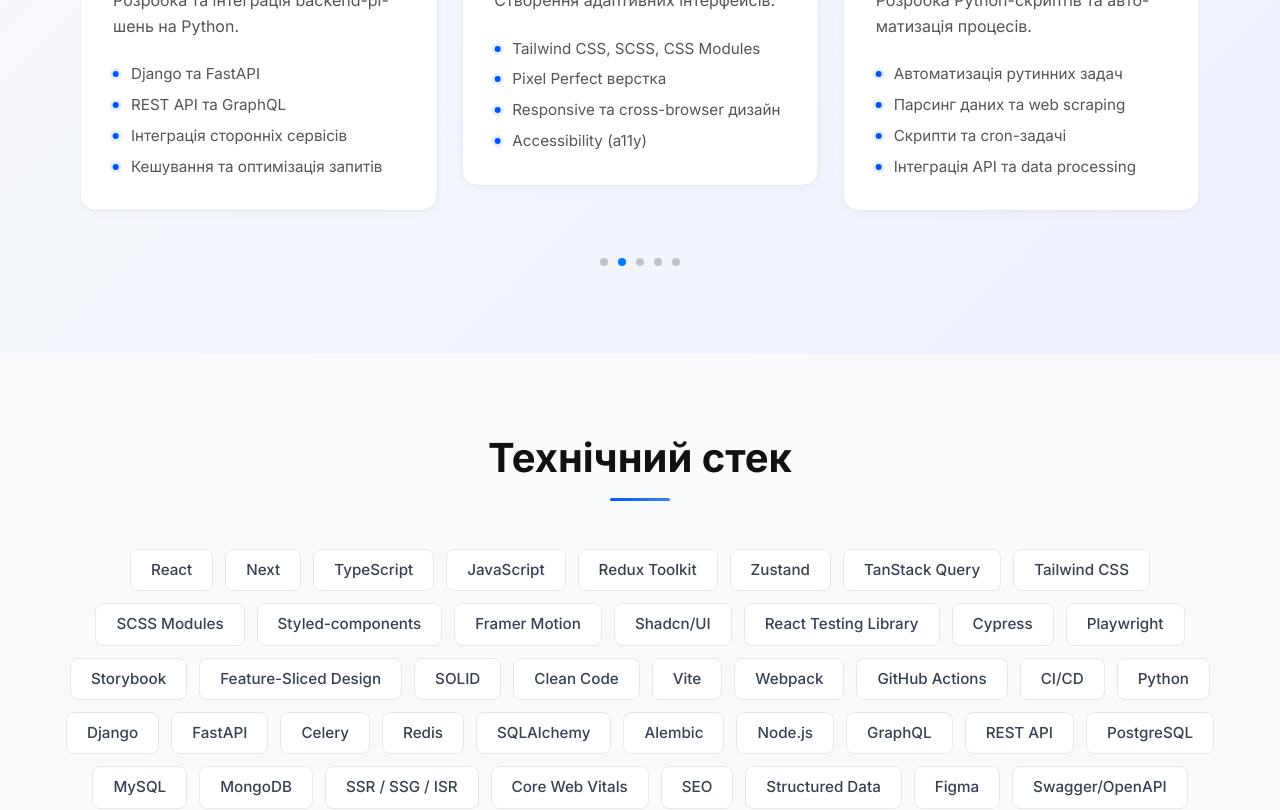
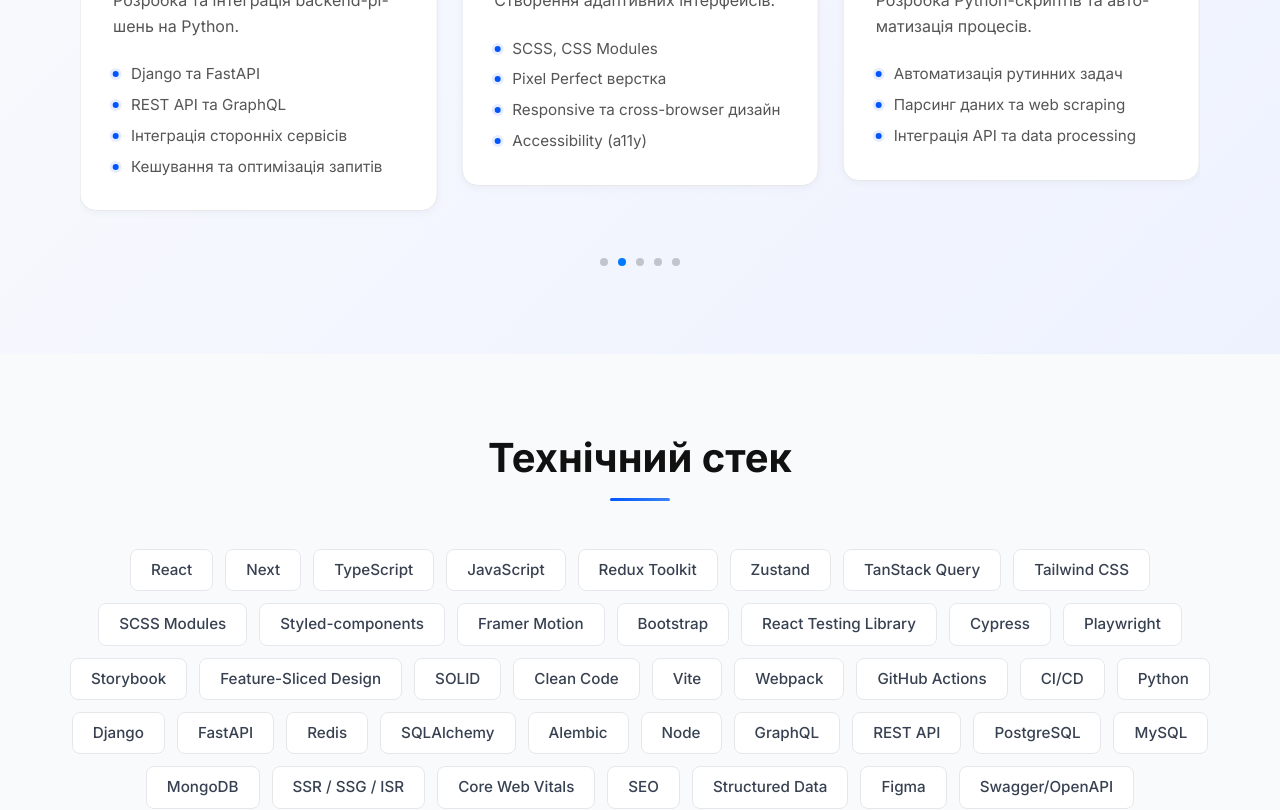
Before and after one commit to alexdolya08170-web/routers, a React (Vite) app: page /about in a window 1280 px wide. Shown: the part 1080-1890 px from the top of the page. Built offline with nearby package versions, Linux system fonts and the light colour scheme.

Commit message:
Update page

```diff
--- a/src/routes/about.tsx
+++ b/src/routes/about.tsx
@@ -28,8 +28,7 @@
   {
     id: 1,
     title: 'Розробка SPA та SSR',
-    description:
-      'Розробка SPA та SSR додатків на React або Next.',
+    description: 'Розробка SPA та SSR додатків на React або Next.',
     features: [
       'Feature-Sliced Design архітектура',
       'TypeScript та масштабована структура проєкту',
@@ -40,8 +39,7 @@
   {
     id: 2,
     title: 'Backend та API інтеграція',
-    description:
-      'Розробка та інтеграція backend-рішень на Python.',
+    description: 'Розробка та інтеграція backend-рішень на Python.',
     features: [
       'Django та FastAPI',
       'REST API та GraphQL',
@@ -52,10 +50,9 @@
   {
     id: 3,
     title: 'UI та адаптивна верстка',
-    description:
-      'Створення адаптивних інтерфейсів.',
+    description: 'Створення адаптивних інтерфейсів.',
     features: [
-      'Tailwind CSS, SCSS, CSS Modules',
+      'SCSS, CSS Modules',
       'Pixel Perfect верстка',
       'Responsive та cross-browser дизайн',
       'Accessibility (a11y)',
@@ -64,20 +61,17 @@
   {
     id: 4,
     title: 'Python-розробка',
-    description:
-      'Розробка Python-скриптів та автоматизація процесів.',
+    description: 'Розробка Python-скриптів та автоматизація процесів.',
     features: [
       'Автоматизація рутинних задач',
       'Парсинг даних та web scraping',
-      'Скрипти та cron-задачі',
       'Інтеграція API та data processing',
     ],
   },
   {
     id: 5,
     title: 'SEO та продуктивність',
-    description:
-      'Оптимізація сайтів для пошукових систем та швидкодії.',
+    description: 'Оптимізація сайтів для пошукових систем та швидкодії.',
     features: [
       'SSR / SSG / ISR',
       'Structured data та meta tags',
@@ -88,8 +82,7 @@
   {
     id: 6,
     title: 'Тестування',
-    description:
-      'Налаштування тестування та контроль стабільності проєкту.',
+    description: 'Налаштування тестування та контроль стабільності проєкту.',
     features: [
       'React Testing Library',
       'Cypress та E2E тести',
@@ -100,8 +93,7 @@
   {
     id: 7,
     title: 'Архітектура та консалтинг',
-    description:
-      'Технічні консультації та побудова масштабованих рішень.',
+    description: 'Технічні консультації та побудова масштабованих рішень.',
     features: [
       'Code review та best practices',
       'Feature-Sliced Design',
@@ -170,48 +162,14 @@
 ];
 
 const SKILLS_LIST = [
-  'React',
-  'Next',
-  'TypeScript',
-  'JavaScript',
-  'Redux Toolkit',
-  'Zustand',
-  'TanStack Query',
-  'Tailwind CSS',
-  'SCSS Modules',
-  'Styled-components',
-  'Framer Motion',
-  'Shadcn/UI',
-  'React Testing Library',
-  'Cypress',
-  'Playwright',
-  'Storybook',
-  'Feature-Sliced Design',
-  'SOLID',
-  'Clean Code',
-  'Vite',
-  'Webpack',
-  'GitHub Actions',
-  'CI/CD',
-  'Python',
-  'Django',
-  'FastAPI',
-  'Celery',
-  'Redis',
-  'SQLAlchemy',
-  'Alembic',
-  'Node.js',
-  'GraphQL',
-  'REST API',
-  'PostgreSQL',
-  'MySQL',
-  'MongoDB',
-  'SSR / SSG / ISR',
-  'Core Web Vitals',
-  'SEO',
-  'Structured Data',
-  'Figma',
-  'Swagger/OpenAPI',
+  'React', 'Next', 'TypeScript', 'JavaScript', 'Redux Toolkit', 'Zustand',
+  'TanStack Query', 'Tailwind CSS', 'SCSS Modules', 'Styled-components',
+  'Framer Motion', 'Bootstrap', 'React Testing Library', 'Cypress', 'Playwright',
+  'Storybook', 'Feature-Sliced Design', 'SOLID', 'Clean Code', 'Vite', 'Webpack',
+  'GitHub Actions', 'CI/CD', 'Python', 'Django', 'FastAPI', 'Redis',
+  'SQLAlchemy', 'Alembic', 'Node', 'GraphQL', 'REST API', 'PostgreSQL',
+  'MySQL', 'MongoDB', 'SSR / SSG / ISR', 'Core Web Vitals', 'SEO',
+  'Structured Data', 'Figma', 'Swagger/OpenAPI',
 ];
 
 function AboutPage() {
@@ -222,7 +180,8 @@
       setShowScrollTop(window.scrollY > 400);
     };
 
-    window.addEventListener('scroll', handleScroll);
+    // Добавлено { passive: true } для оптимизации производительности скролла
+    window.addEventListener('scroll', handleScroll, { passive: true });
 
     return () => {
       window.removeEventListener('scroll', handleScroll);
@@ -230,27 +189,19 @@
   }, []);
 
   const scrollToTop = () => {
-    window.scrollTo({
-      top: 0,
-      behavior: 'smooth',
-    });
+    window.scrollTo({ top: 0, behavior: 'smooth' });
   };
 
   return (
     <>
-      <section
-        className={styles.hero}
-        aria-label="Introduction"
-      >
+      <section className={styles.hero} aria-label="Introduction">
         <div className={styles['hero__content']}>
           <h1 className={styles['hero__title']}>
             Долинський Олександр Сергійович
           </h1>
-
           <p className={styles['hero__subtitle']}>
             Front-end / Full-stack Developer
           </p>
-
           <div className={styles['hero__actions']}>
             <a
               href="/cv.pdf"
@@ -264,28 +215,16 @@
         </div>
       </section>
 
-      <section
-        className={classNames(
-          styles.section,
-          styles['section--services']
-        )}
-      >
+      <section className={classNames(styles.section, styles['section--services'])}>
         <div className={styles.container}>
-          <h2 className={styles['section-title']}>
-            Мої послуги
-          </h2>
-
+          <h2 className={styles['section-title']}>Мої послуги</h2>
           <div className={styles['services-slider']}>
             <Swiper
               modules={[Pagination, Autoplay]}
               spaceBetween={24}
               slidesPerView={1}
               pagination={{ clickable: true }}
-              autoplay={{
-                delay: 5000,
-                disableOnInteraction: false,
-                pauseOnMouseEnter: true,
-              }}
+              autoplay={{ delay: 5000, disableOnInteraction: false, pauseOnMouseEnter: true }}
               breakpoints={{
                 640: { slidesPerView: 1 },
                 768: { slidesPerView: 2 },
@@ -296,26 +235,12 @@
               {SERVICES_DATA.map((service) => (
                 <SwiperSlide key={service.id}>
                   <article className={styles['service-card']}>
-                    <h3 className={styles['service-title']}>
-                      {service.title}
-                    </h3>
-
-                    <p className={styles['service-desc']}>
-                      {service.description}
-                    </p>
-
+                    <h3 className={styles['service-title']}>{service.title}</h3>
+                    <p className={styles['service-desc']}>{service.description}</p>
                     <ul className={styles['service-features']}>
                       {service.features.map((feature, idx) => (
-                        <li
-                          key={idx}
-                          className={styles['service-feature']}
-                        >
-                          <span
-                            className={
-                              styles['feature-indicator']
-                            }
-                          />
-
+                        <li key={idx} className={styles['service-feature']}>
+                          <span className={styles['feature-indicator']} />
                           {feature}
                         </li>
                       ))}
@@ -328,27 +253,12 @@
         </div>
       </section>
 
-      <section
-        className={classNames(
-          styles.section,
-          styles['section--alt']
-        )}
-      >
+      <section className={classNames(styles.section, styles['section--alt'])}>
         <div className={styles.container}>
-          <h2 className={styles['section-title']}>
-            Технічний стек
-          </h2>
-
-          <div
-            className={styles['skills-grid']}
-            role="list"
-          >
+          <h2 className={styles['section-title']}>Технічний стек</h2>
+          <div className={styles['skills-grid']} role="list">
             {SKILLS_LIST.map((skill) => (
-              <span
-                key={skill}
-                className={styles['skill-tag']}
-                role="listitem"
-              >
+              <span key={skill} className={styles['skill-tag']} role="listitem">
                 {skill}
               </span>
             ))}
@@ -358,36 +268,18 @@
 
       <section className={styles.section}>
         <div className={styles.container}>
-          <h2 className={styles['section-title']}>
-            Досвід роботи
-          </h2>
-
+          <h2 className={styles['section-title']}>Досвід роботи</h2>
           <ul className={styles.timeline}>
             {EXPERIENCE_DATA.map((job) => (
-              <li
-                key={job.id}
-                className={styles['timeline-item']}
-              >
+              <li key={job.id} className={styles['timeline-item']}>
                 <div className={styles['timeline-header']}>
-                  <h3 className={styles['job-role']}>
-                    {job.role}
-                  </h3>
-
-                  <time className={styles['job-period']}>
-                    {job.period}
-                  </time>
+                  <h3 className={styles['job-role']}>{job.role}</h3>
+                  <time className={styles['job-period']}>{job.period}</time>
                 </div>
-
-                <div className={styles['job-company']}>
-                  {job.company}
-                </div>
-
+                <div className={styles['job-company']}>{job.company}</div>
                 <ul className={styles['job-desc-list']}>
                   {job.description.map((item, idx) => (
-                    <li
-                      key={idx}
-                      className={styles['job-desc-item']}
-                    >
+                    <li key={idx} className={styles['job-desc-item']}>
                       {item}
                     </li>
                   ))}
```
